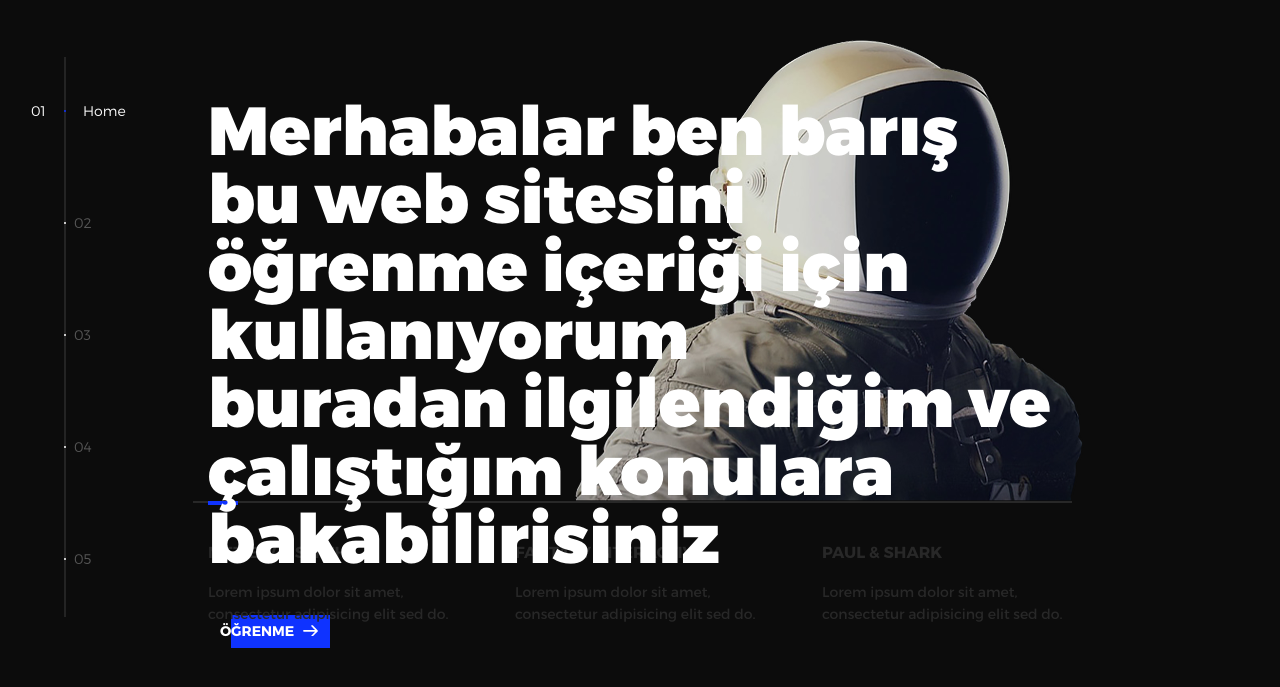
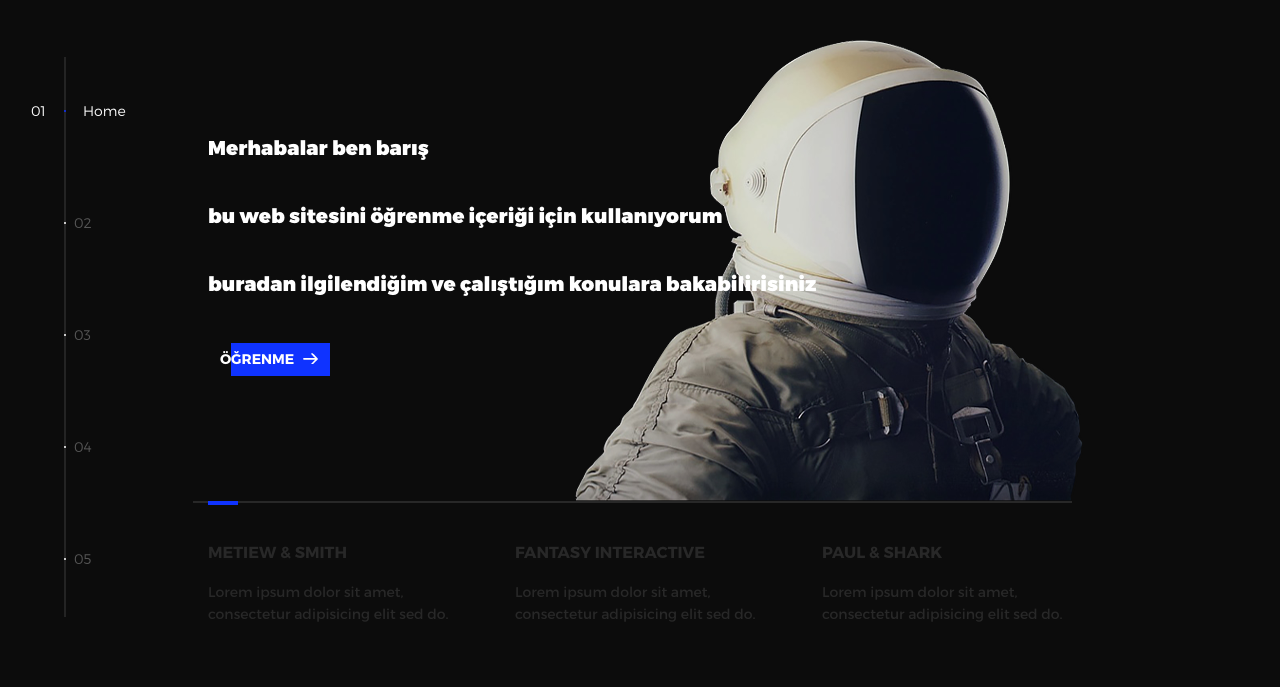
Before and after one commit to bariss30/bariss30.githup.io, a plain HTML site: page index.html in a window 1280 px wide. Shown: the part 63-750 px from the top of the page. Drawn offline with nearby package versions, Linux system fonts and the light colour scheme.

Commit message:
Update index.html

```diff
--- a/index.html
+++ b/index.html
@@ -11,6 +11,11 @@
   <link rel="stylesheet" href="assets/css/main.css">
 </head>
 <body>
+   <style>
+        .kucuk-yazi {
+            font-size: 20px; /* Yazı boyutunu istediğiniz piksel değerine ayarlayabilirsiniz */
+        }
+    </style>
 
 <!-- notification for small viewports and landscape oriented smartphones -->
 <div class="device-notification">
@@ -48,7 +53,7 @@
           <li class="l-section section section--is-active">
             <div class="intro">
               <div class="intro--banner">
-                <h1>Merhabalar ben barış <br>bu web sitesini öğrenme içeriği için kullanıyorum<br>buradan ilgilendiğim ve çalıştığım konulara bakabilirisiniz</h1>
+              <h1><span class="kucuk-yazi">Merhabalar ben barış <br>bu web sitesini öğrenme içeriği için kullanıyorum<br>buradan ilgilendiğim ve çalıştığım konulara bakabilirisiniz</span></h1>
                 <button class="cta">Öğrenme
                   <svg version="1.1" id="Layer_1" xmlns="http://www.w3.org/2000/svg" xmlns:xlink="http://www.w3.org/1999/xlink" x="0px" y="0px" viewBox="0 0 150 118" style="enable-background:new 0 0 150 118;" xml:space="preserve">
                   <g transform="translate(0.000000,118.000000) scale(0.100000,-0.100000)">
```
